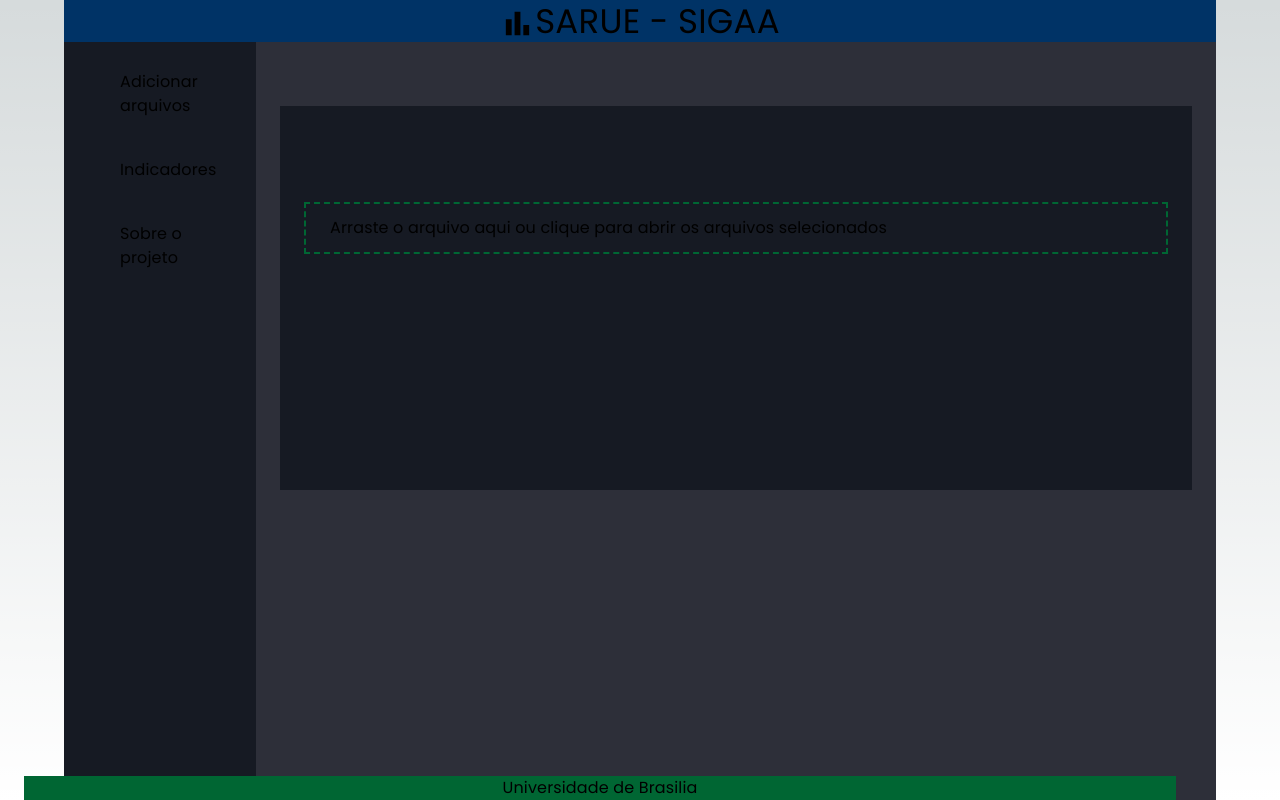
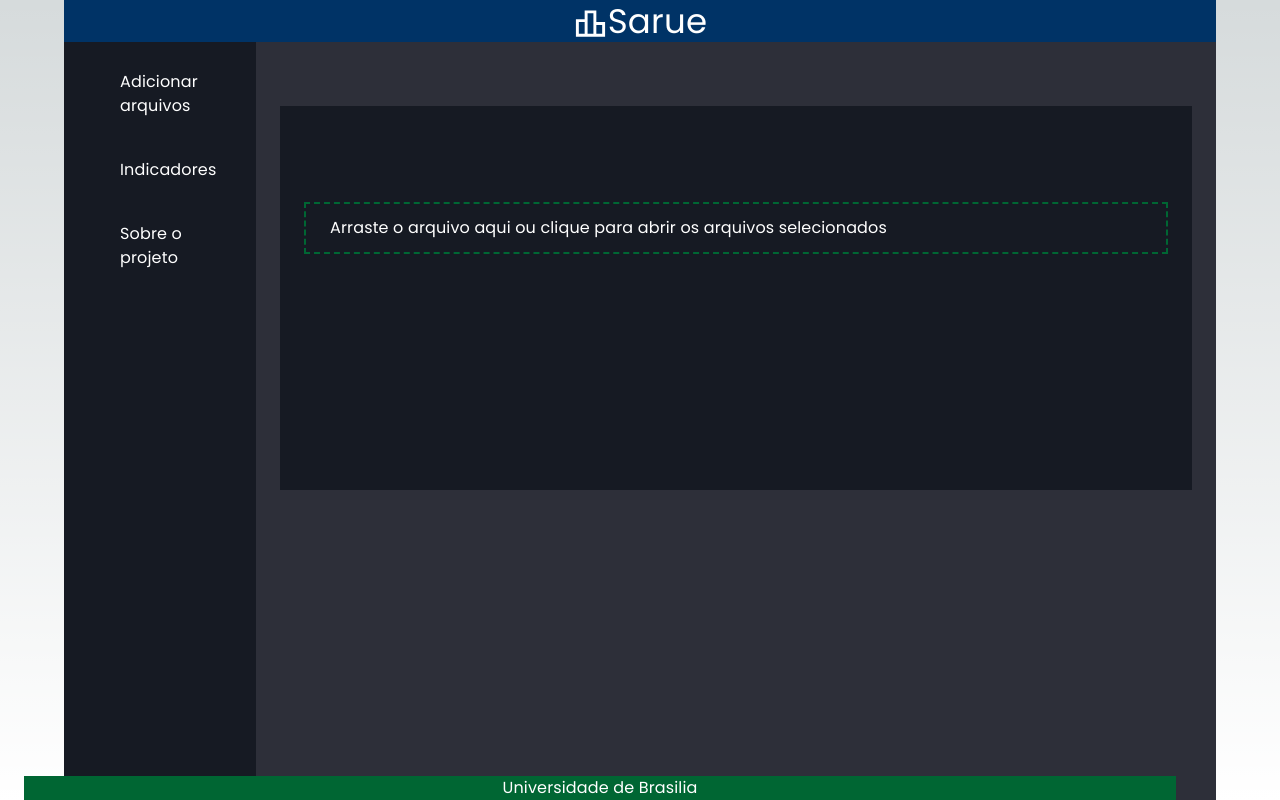
Before and after one commit to jpsaderi/sarue-web-sigaa, a Next.js app: page / in a window 1280 px wide. Built offline with nearby package versions, Linux system fonts and the light colour scheme.

Commit message:
feat: initial layout complete

```diff
--- a/components/FileUploader/FileUploader.tsx
+++ b/components/FileUploader/FileUploader.tsx
@@ -1,9 +1,16 @@
 import { Box, Typography } from '@mui/material'
 import { Container } from '@mui/system'
-import { useCallback } from 'react'
+import { useCallback, useEffect, useState } from 'react'
 import { useDropzone } from 'react-dropzone'
+import { uploadFilesMessage, fileLoadedMessage } from './messages'
 
 export const FileUploader = () => {
+	const [uploadMessage, setUploadMessage] = useState(uploadFilesMessage)
+
+	const changeUploadMessage = () => {
+		setUploadMessage(fileLoadedMessage)
+	}
+
 	const onDrop = useCallback((acceptedFiles: any[]) => {
 		acceptedFiles.forEach((file: Blob) => {
 			const reader = new FileReader()
@@ -11,11 +18,9 @@
 			reader.onabort = () => console.log('file reading was aborted')
 			reader.onerror = () => console.log('file reading has failed')
 			reader.onload = () => {
-				// Do whatever you want with the fil    e contents
-				const binaryStr = reader.result
-				console.log(binaryStr)
+				changeUploadMessage()
 			}
-			reader.readAsArrayBuffer(file)
+			reader.readAsText(file)
 		})
 	}, [])
 	const { getRootProps, getInputProps } = useDropzone({ onDrop })
@@ -27,9 +32,7 @@
 		>
 			<input {...getInputProps()} />
 			<Container className=' p-3 text-jusitfy justify-center hover:cursor-pointer items-center border-dashed border-2 border-darkGreen  hover:bg-lightGrey'>
-				<Typography variant='body1'>
-					Arraste o arquivo aqui ou clique para abrir os arquivos selecionados
-				</Typography>
+				<Typography variant='body1'>{uploadMessage}</Typography>
 			</Container>
 		</Container>
 	)
--- /dev/null
+++ b/components/FileUploader/messages.ts
@@ -0,0 +1,5 @@
+export const fileLoadedMessage =
+	'Arquivo carregado, mas voce pode carregar um novo'
+
+export const uploadFilesMessage =
+	'Arraste o arquivo aqui ou clique para abrir os arquivos selecionados'
--- a/components/Header/Header.tsx
+++ b/components/Header/Header.tsx
@@ -1,5 +1,5 @@
 import { Container, Typography } from '@mui/material'
-import BarChartIcon from '@mui/icons-material/BarChart'
+import LeaderboardOutlinedIcon from '@mui/icons-material/LeaderboardOutlined'
 
 export const Header = () => {
 	return (
@@ -9,8 +9,8 @@
 				className='bg-darkBlue'
 				sx={{ flexGrow: 1, textAlign: 'center' }}
 			>
-				<BarChartIcon fontSize='large' />
-				SARUE - SIGAA
+				<LeaderboardOutlinedIcon fontSize='large' />
+				Sarue
 			</Typography>
 		</Container>
 	)
--- a/components/MainView/MainView.tsx
+++ b/components/MainView/MainView.tsx
@@ -1,4 +1,3 @@
-import { Typography } from '@mui/material'
 import { Container } from '@mui/system'
 import { FileUploader } from '../FileUploader/FileUploader'
 
--- a/pages/about/index.tsx
+++ b/pages/about/index.tsx
@@ -1,8 +1,6 @@
 import { Container } from '@mui/system'
 
-export const AboutPage = () => {
-    <Container>
-        Sobre o projeto:
-    </Container>
-
+const AboutPage = () => {
+	return <Container>Sobre o projeto:</Container>
 }
+export default AboutPage
--- a/styles/globals.css
+++ b/styles/globals.css
@@ -79,6 +79,7 @@
 }
 
 * {
+	color: white;
 	font-family: 'Poppins', 'Roboto', sans-serif !important;
 	box-sizing: border-box;
 	padding: 0;
```
